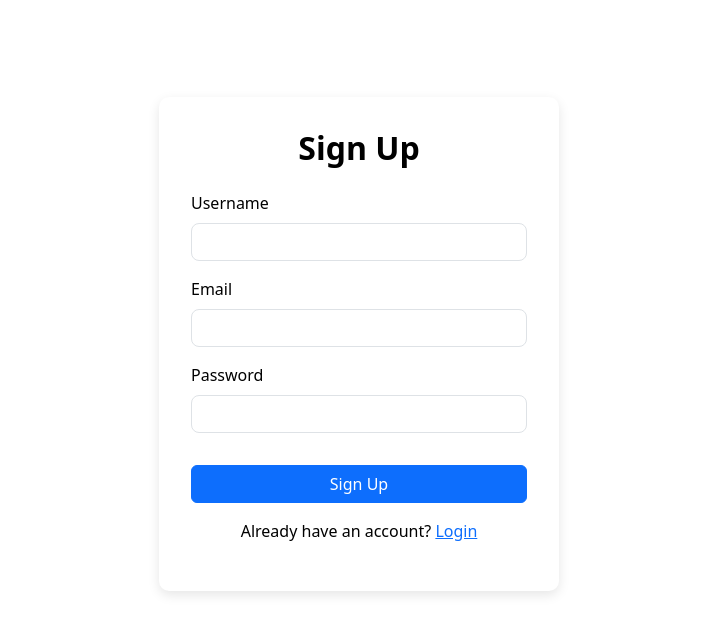
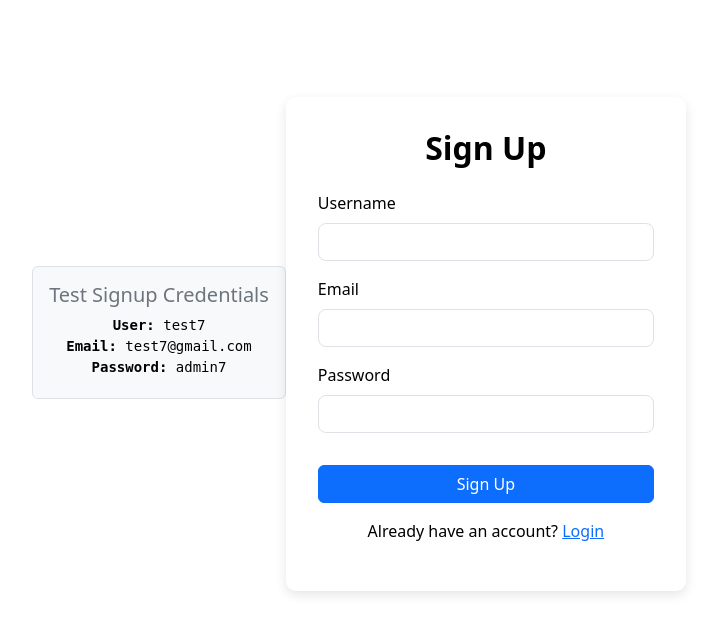
Before and after one commit to amanchoudhary86/ShastraBytes, a Flask app: page /signup in a window 1280 px wide. Shown: the part 56-690 px from the top of the page, without its empty margins (281-996 px from the left). Run offline with Flask 3, Linux system fonts and the light colour scheme; some libraries are stand-ins or nearby versions.

Commit message:
Add test credentials box to signup page
Added a box displaying test signup credentials for users.

```diff
--- a/templates/signup.html
+++ b/templates/signup.html
@@ -6,6 +6,14 @@
 />
 {% endblock %} {% block content %}
 <div class="auth-container">
+  <div class="test-credentials-box" style="background-color: #f8f9fa; border: 1px solid #dee2e6; border-radius: 0.375rem; padding: 1rem; margin-bottom: 1.5rem; text-align: center;">
+    <h5 style="color: #6c757d; margin-bottom: 0.5rem;">Test Signup Credentials</h5>
+    <p style="margin: 0.25rem 0; font-family: monospace; font-size: 0.875rem;">
+      <strong>User:</strong> test7<br>
+      <strong>Email:</strong> test7@gmail.com<br>
+      <strong>Password:</strong> admin7
+    </p>
+  </div>
   <form method="POST" class="auth-form">
     <h2>Sign Up</h2>
     <div class="mb-3">
```
